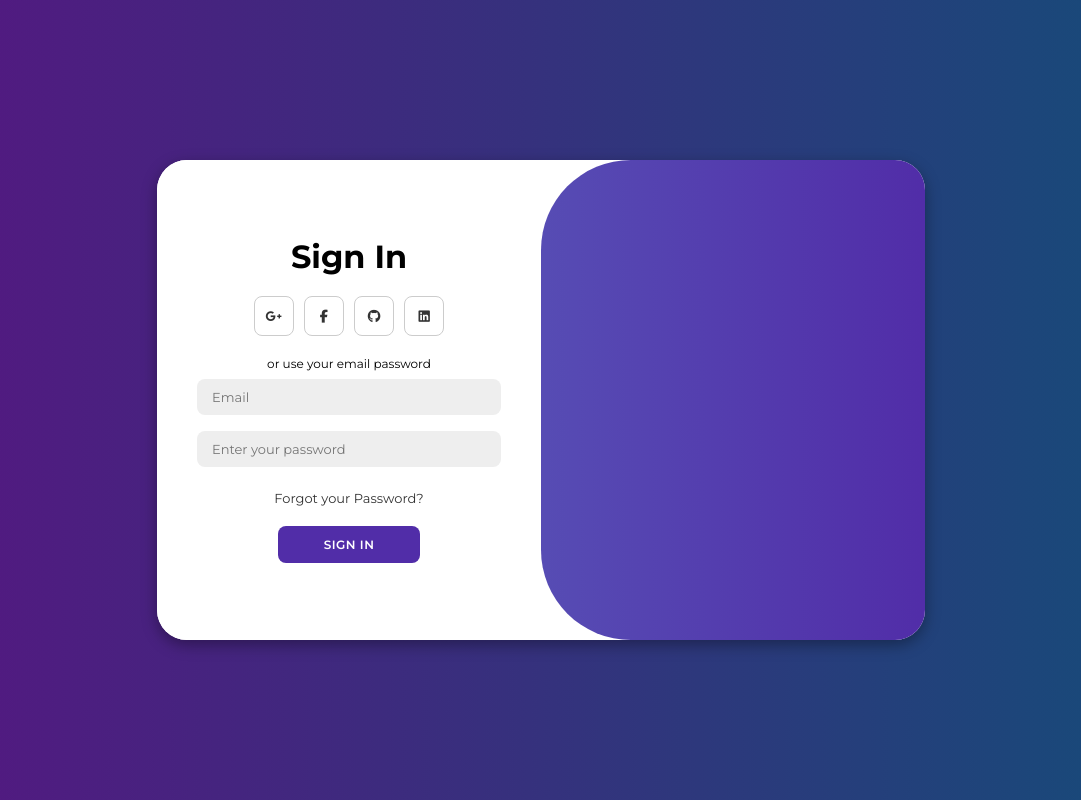
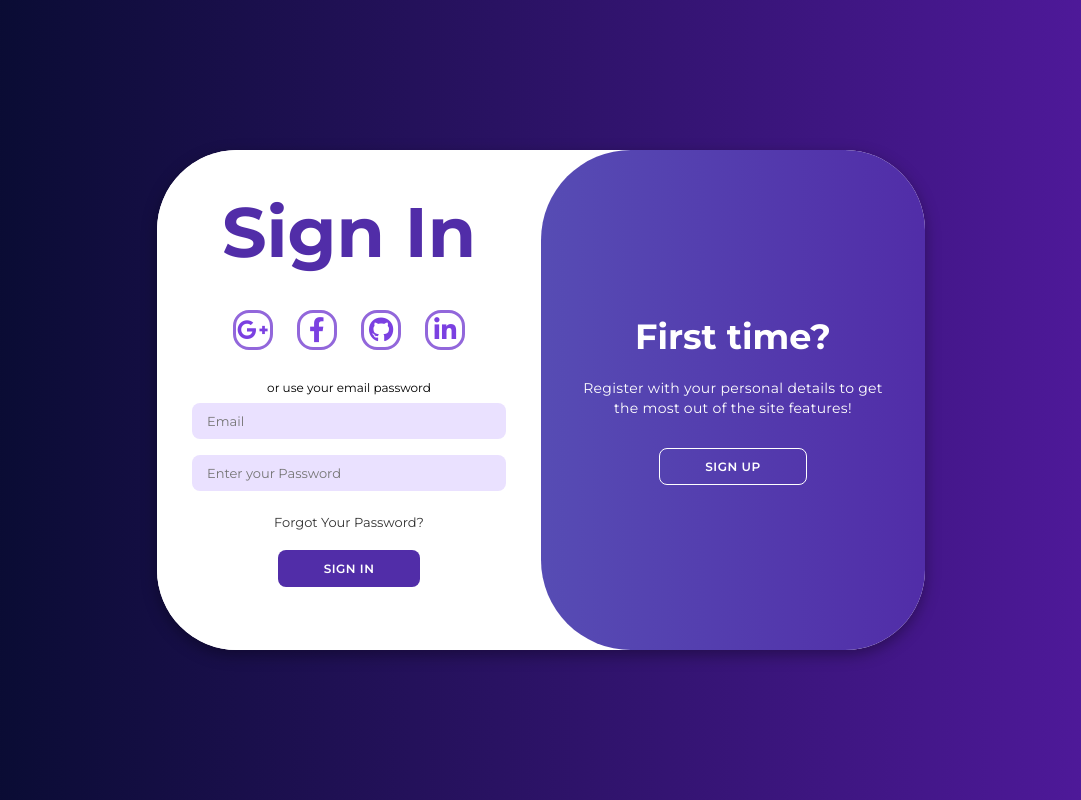
Before and after one commit to Dresae/PrcW06-Login_A, a plain HTML site: page index.html in a window 1280 px wide. Shown: the whole page, without its empty margins (99-1180 px from the left). Drawn offline with Linux system fonts and the light colour scheme.

Commit message:
UI improvements

```diff
--- a/index.html
+++ b/index.html
@@ -1,33 +1,33 @@
 <!DOCTYPE html>
 <html lang="en">
+
 <head>
     <meta charset="UTF-8">
     <meta name="viewport" content="width=device-width, initial-scale=1.0">
-    <link rel="stylesheet" href="https://cdnjs.cloudflare.com/ajax/libs/font-awesome/6.5.2/css/all.min.css">
+    <link rel="stylesheet" href="https://cdnjs.cloudflare.com/ajax/libs/font-awesome/6.4.2/css/all.min.css">
+    <link rel="stylesheet" href="style.css">
+    <title>Prj02-Login_B</title>
+</head>
 
-    <link rel="stylesheet" href="style.css">
-    <title>Login_B</title>
-</head>
 <body>
 
     <div class="container" id="container">
         <div class="form-container sign-up">
             <form>
-                <h1>Create Account</h1>
+                <h1>Register!</h1>
                 <div class="social-icons">
                     <a href="#" class="icon"><i class="fa-brands fa-google-plus-g"></i></a>
                     <a href="#" class="icon"><i class="fa-brands fa-facebook-f"></i></a>
                     <a href="#" class="icon"><i class="fa-brands fa-github"></i></a>
-                    <a href="#" class="icon"><i class="fa-brands fa-linkedin"></i></a>
+                    <a href="#" class="icon"><i class="fa-brands fa-linkedin-in"></i></a>
                 </div>
-                <span>or use your email for registration</span>
-                <input type="text" placeholder="Name"/>
-                <input type="email" placeholder="Email"/>
-                <input type="password" placeholder="Enter your password"/>
+                <span>or use your email for registeration</span>
+                <input type="text" placeholder="Name">
+                <input type="email" placeholder="Email">
+                <input type="password" placeholder="Enter your Password">
                 <button>Sign Up</button>
             </form>
         </div>
-
         <div class="form-container sign-in">
             <form>
                 <h1>Sign In</h1>
@@ -35,33 +35,32 @@
                     <a href="#" class="icon"><i class="fa-brands fa-google-plus-g"></i></a>
                     <a href="#" class="icon"><i class="fa-brands fa-facebook-f"></i></a>
                     <a href="#" class="icon"><i class="fa-brands fa-github"></i></a>
-                    <a href="#" class="icon"><i class="fa-brands fa-linkedin"></i></a>
+                    <a href="#" class="icon"><i class="fa-brands fa-linkedin-in"></i></a>
                 </div>
                 <span>or use your email password</span>
-                <input type="email" placeholder="Email" />
-                <input type="password" placeholder="Enter your password" />
-                <a href="#">Forgot your Password?</a>
+                <input type="email" placeholder="Email">
+                <input type="password" placeholder="Enter your Password">
+                <a href="#">Forgot Your Password?</a>
                 <button>Sign In</button>
             </form>
         </div>
-
         <div class="toggle-container">
             <div class="toggle">
                 <div class="toggle-panel toggle-left">
-                    <h1>Welcome back!</h1>
-                    <p>Enter your personal details to get access all of the site features.</p>
-                    <button class="hidden" id="login">Sign In</button> <!-- mistake "sign-in" instead of "login" -->
+                    <h1>Welcome Back!</h1>
+                    <p>Enter your personal details to use all of site features</p>
+                    <button class="hidden" id="login">SIGN IN</button>
                 </div>
-                <div class="toggle-panel toggle-rigth">
-                    <h1>Hello, friend!</h1>
-                    <p>Register with your personal details to use all of the site features.</p>
-                    <button class="hidden" id="register">Sign Up</button>
+                <div class="toggle-panel toggle-right">
+                    <h1>First time?</h1>
+                    <p>Register with your personal details to get the most out of the site features!</p>
+                    <button class="hidden" id="register">SIGN UP</button>
                 </div>
             </div>
         </div>
     </div>
 
-
     <script src="script.js"></script>
 </body>
+
 </html>
--- a/script.js
+++ b/script.js
@@ -3,9 +3,9 @@ const registerBtn = document.getElementById('register');
 const loginBtn = document.getElementById('login');
 
 registerBtn.addEventListener('click', () => {
-    container.classList.add("active ");
+    container.classList.add("active");
 });
 
 loginBtn.addEventListener('click', () => {
-    container.classList.remove("active ");
+    container.classList.remove("active");
 });
--- a/style.css
+++ b/style.css
@@ -1,4 +1,4 @@
-@import url('https://fonts.googleapis.com/css2?family=Montserrat:ital,wght@0,100..900;1,100..900&display=swap');
+@import url('https://fonts.googleapis.com/css2?family=Montserrat:wght@300;400;500;600;700&display=swap');
 
 *{
     margin: 0;
@@ -8,8 +8,8 @@
 }
 
 body{
-    background-color: #154c79;
-    background: linear-gradient(to right, #551781, #154c79);
+    background-color: #541AA2;
+    background: linear-gradient(to right, #040b2b, #541AA2);
     display: flex;
     align-items: center;
     justify-content: center;
@@ -17,15 +17,19 @@ body{
     height: 100vh;
 }
 
-.container {
+.container{
     background-color: #fff;
-    border-radius: 30px;
+    border-radius: 80px;
     box-shadow: 0 5px 15px rgba(0, 0, 0, 0.35);
     position: relative;
+    overflow: hidden;
     width: 768px;
     max-width: 100%;
-    overflow: hidden;
-    min-height: 480px;
+    min-height: 500px;
+}
+
+.container h1{
+    font-size: 35px;
 }
 
 .container p{
@@ -44,7 +48,7 @@ body{
     font-size: 13px;
     text-decoration: none;
     margin: 15px 0 10px;
-    }
+}
 
 .container button{
     background-color: #512da8;
@@ -71,17 +75,17 @@ body{
     align-items: center;
     justify-content: center;
     flex-direction: column;
-    padding: 0 40px;
+    padding: 0 35px;
     height: 100%;
 }
 
 .container input{
-    background-color: #eee;
+    background-color: #eae1ff;
     border: none;
     margin: 8px 0;
     padding: 10px 15px;
     font-size: 13px;
-    border-radius: 8px; /*border attribute changed to border-radius*/
+    border-radius: 8px;
     width: 100%;
     outline: none;
 }
@@ -91,6 +95,14 @@ body{
     top: 0;
     height: 100%;
     transition: all 0.6s ease-in-out;
+}
+
+.form-container form h1{
+    position: relative;
+    top: -25px;
+    font-size: 70px;
+    align-items: center;
+    color: #512da8;
 }
 
 .sign-in{
@@ -133,14 +145,24 @@ body{
 }
 
 .social-icons a{
-    border: 1px solid #ccc;
-    border-radius: 20%;
+    border: 3px solid rgb(146, 103, 219);
+    border-radius: 40%;
     display: inline-flex;
     justify-content: center;
     align-items: center;
-    margin: 0 3px;
+    margin: 0 10px;
+    width: 40px;
     height: 40px;
-    width: 40px;
+}
+
+.social-icons .icon{
+    position: relative;
+    top: -10px;
+    color: rgb(123, 64, 225);
+}
+
+.social-icons .icon .fa-brands{
+    font-size: 25px;
 }
 
 .toggle-container{
@@ -167,10 +189,9 @@ body{
     color: #fff;
     position: relative;
     left: -100%;
-    height: 100%;
     width: 200%;
     transform: translateX(0);
-    transition: all 0.6s ease-in-out;
+    transition: all 1.1s ease-in-out;
 }
 
 .container.active .toggle{
@@ -202,15 +223,9 @@ body{
 
 .toggle-right{
     right: 0;
-    transform: translateX(0%);
+    transform: translateX(0);
 }
 
 .container.active .toggle-right{
     transform: translateX(200%);
 }
-
-
-
-
-
-/**/
```
